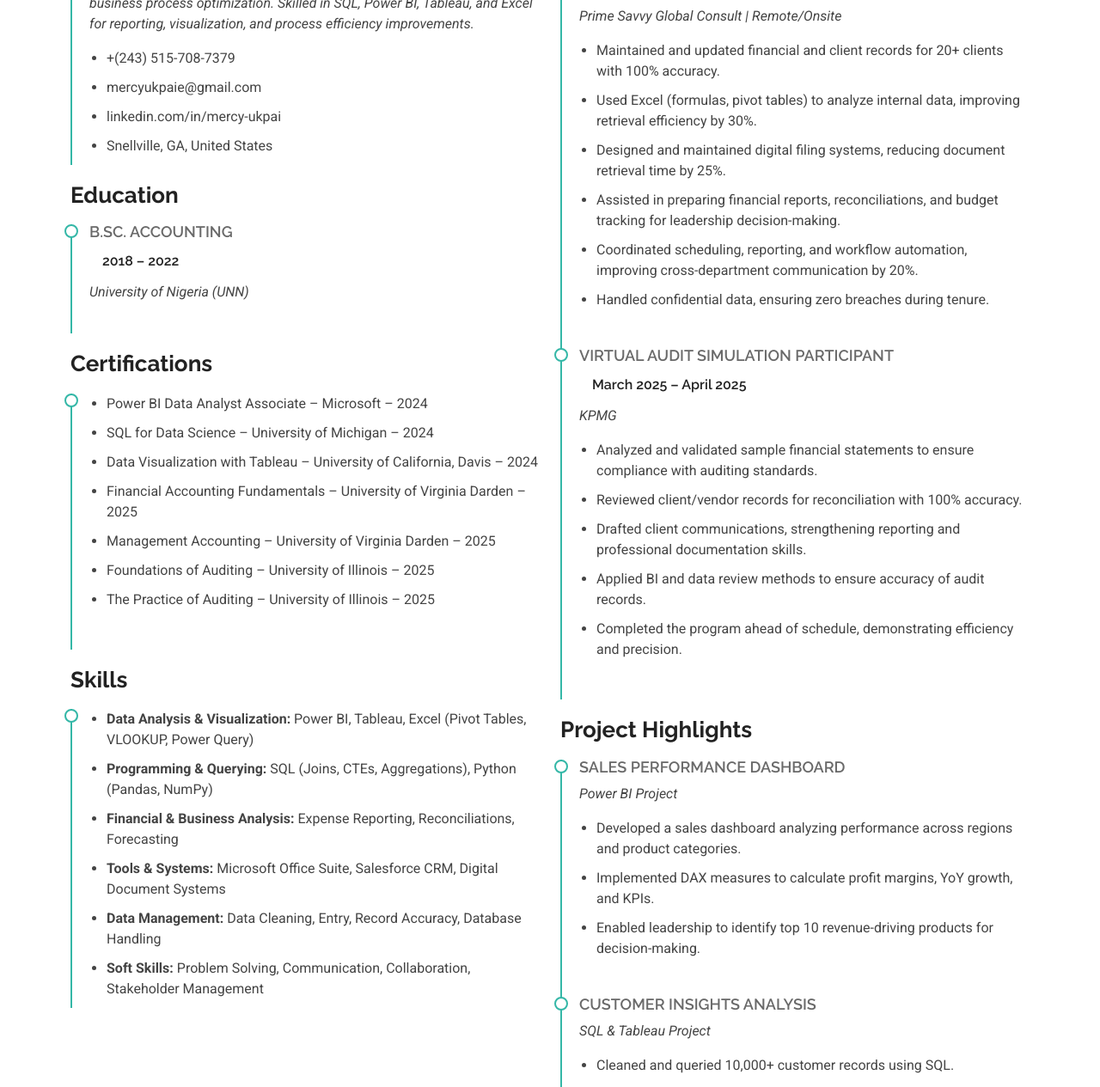
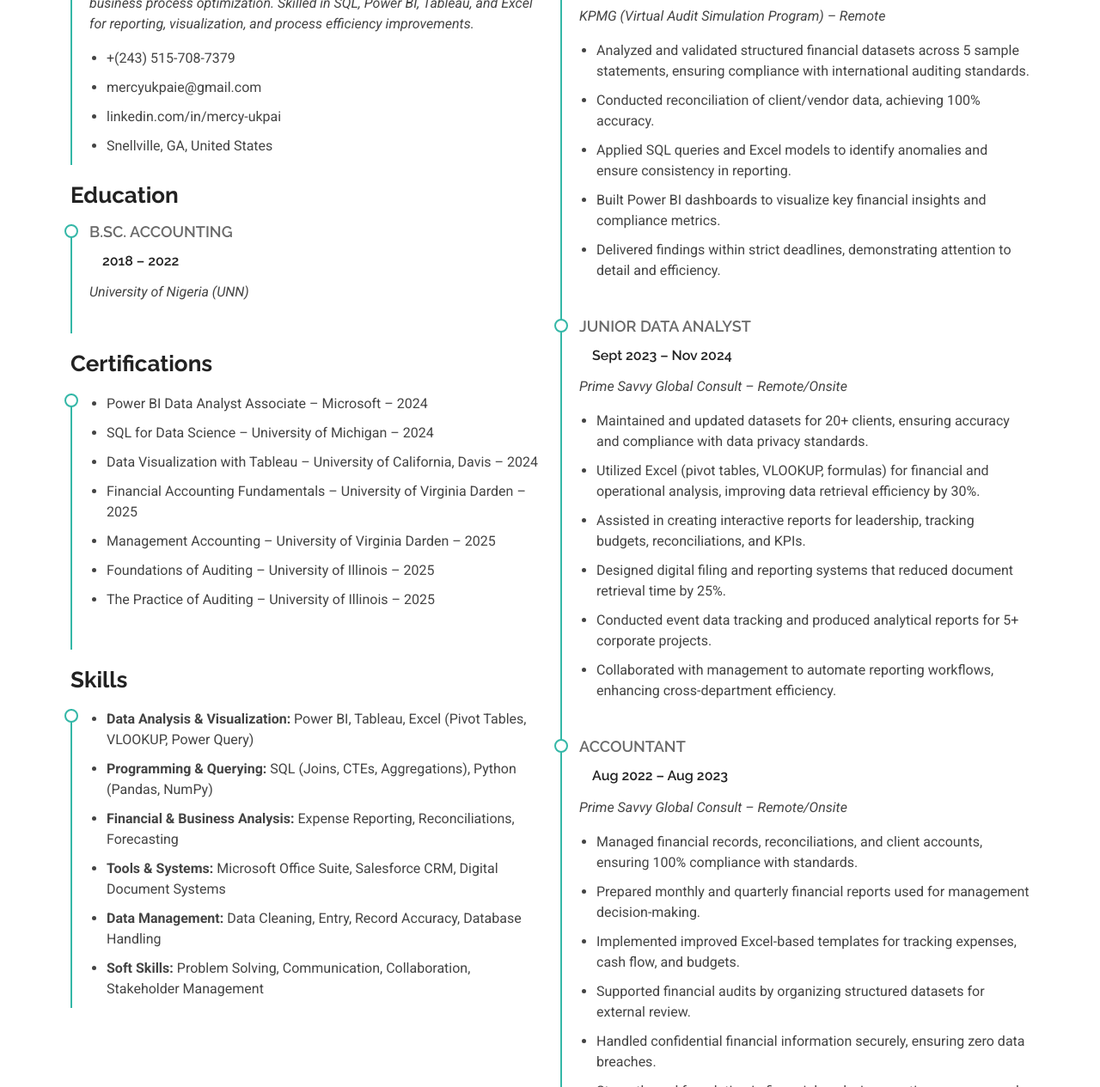
Before and after one commit to sagargupta9685/mercy, a plain HTML site: page resume.html in a window 1280 px wide. Shown: the part 434-1699 px from the top of the page at 86% size. Drawn offline with Linux system fonts and the light colour scheme.

Commit message:
Update resume.html

```diff
--- a/resume.html
+++ b/resume.html
@@ -139,35 +139,52 @@
         <!-- Right Column -->
       <div class="col-lg-6" data-aos="fade-up" data-aos-delay="200">
   <h3 class="resume-title">Professional Experience</h3>
+
+  <!-- KPMG -->
   <div class="resume-item">
-            <h4>Administrative Assistant</h4>
-            <h5>Sept 2023 – Nov 2024</h5>
-            <p><em>Prime Savvy Global Consult | Remote/Onsite</em></p>
+    <h4>Data Analyst</h4>
+    <h5>Mar 2025 – Present</h5>
+    <p><em>KPMG (Virtual Audit Simulation Program) – Remote</em></p>
     <ul>
-              <li>Maintained and updated financial and client records for 20+ clients with 100% accuracy.</li>
-              <li>Used Excel (formulas, pivot tables) to analyze internal data, improving retrieval efficiency by 30%.
-              </li>
-              <li>Designed and maintained digital filing systems, reducing document retrieval time by 25%.</li>
-              <li>Assisted in preparing financial reports, reconciliations, and budget tracking for leadership
-                decision-making.</li>
-              <li>Coordinated scheduling, reporting, and workflow automation, improving cross-department communication
-                by 20%.</li>
-              <li>Handled confidential data, ensuring zero breaches during tenure.</li>
+      <li>Analyzed and validated structured financial datasets across 5 sample statements, ensuring compliance with international auditing standards.</li>
+      <li>Conducted reconciliation of client/vendor data, achieving 100% accuracy.</li>
+      <li>Applied SQL queries and Excel models to identify anomalies and ensure consistency in reporting.</li>
+      <li>Built Power BI dashboards to visualize key financial insights and compliance metrics.</li>
+      <li>Delivered findings within strict deadlines, demonstrating attention to detail and efficiency.</li>
     </ul>
   </div><!-- End Resume Item -->
 
+  <!-- Prime Savvy Global Consult - Junior Data Analyst -->
   <div class="resume-item">
-            <h4>Virtual Audit Simulation Participant</h4>
-            <h5>March 2025 – April 2025</h5>
-            <p><em>KPMG</em></p>
+    <h4>Junior Data Analyst</h4>
+    <h5>Sept 2023 – Nov 2024</h5>
+    <p><em>Prime Savvy Global Consult – Remote/Onsite</em></p>
     <ul>
-              <li>Analyzed and validated sample financial statements to ensure compliance with auditing standards.</li>
-              <li>Reviewed client/vendor records for reconciliation with 100% accuracy.</li>
-              <li>Drafted client communications, strengthening reporting and professional documentation skills.</li>
-              <li>Applied BI and data review methods to ensure accuracy of audit records.</li>
-              <li>Completed the program ahead of schedule, demonstrating efficiency and precision.</li>
+      <li>Maintained and updated datasets for 20+ clients, ensuring accuracy and compliance with data privacy standards.</li>
+      <li>Utilized Excel (pivot tables, VLOOKUP, formulas) for financial and operational analysis, improving data retrieval efficiency by 30%.</li>
+      <li>Assisted in creating interactive reports for leadership, tracking budgets, reconciliations, and KPIs.</li>
+      <li>Designed digital filing and reporting systems that reduced document retrieval time by 25%.</li>
+      <li>Conducted event data tracking and produced analytical reports for 5+ corporate projects.</li>
+      <li>Collaborated with management to automate reporting workflows, enhancing cross-department efficiency.</li>
     </ul>
   </div><!-- End Resume Item -->
+
+  <!-- Prime Savvy Global Consult - Accountant -->
+  <div class="resume-item">
+    <h4>Accountant</h4>
+    <h5>Aug 2022 – Aug 2023</h5>
+    <p><em>Prime Savvy Global Consult – Remote/Onsite</em></p>
+    <ul>
+      <li>Managed financial records, reconciliations, and client accounts, ensuring 100% compliance with standards.</li>
+      <li>Prepared monthly and quarterly financial reports used for management decision-making.</li>
+      <li>Implemented improved Excel-based templates for tracking expenses, cash flow, and budgets.</li>
+      <li>Supported financial audits by organizing structured datasets for external review.</li>
+      <li>Handled confidential financial information securely, ensuring zero data breaches.</li>
+      <li>Strengthened foundation in financial analysis, reporting accuracy, and dataset management.</li>
+    </ul>
+  </div><!-- End Resume Item -->
+</div>
+
 
           <h3 class="resume-title">Project Highlights</h3>
           <div class="resume-item">
```
Lines whose indentation alone changed are shown as unchanged.
